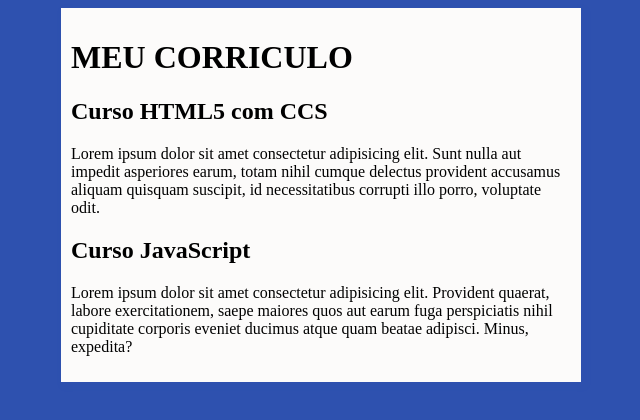
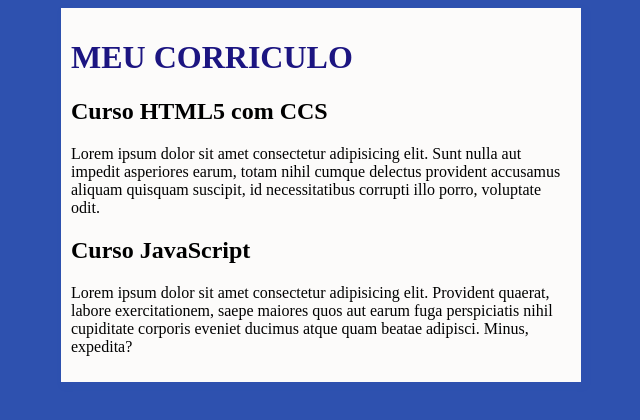
Before and after one commit to DenisSantoss/projeto-site, a plain HTML site: page index.html in a window 1280 px wide. Shown: the whole page, without its empty margins (319-959 px from the left). Drawn offline with Linux system fonts and the light colour scheme.

Commit message:
Update style.css

```diff
--- a/estilos/style.css
+++ b/estilos/style.css
@@ -1,7 +1,9 @@
 *{
     font-family: Arial, Helvetica, sans-serif rgb(46, 81, 175);
     font-size: 16px rgb(46, 81, 175);
-
+}
+h1{
+    color: #1c1581;
 }
 
 body {
```
